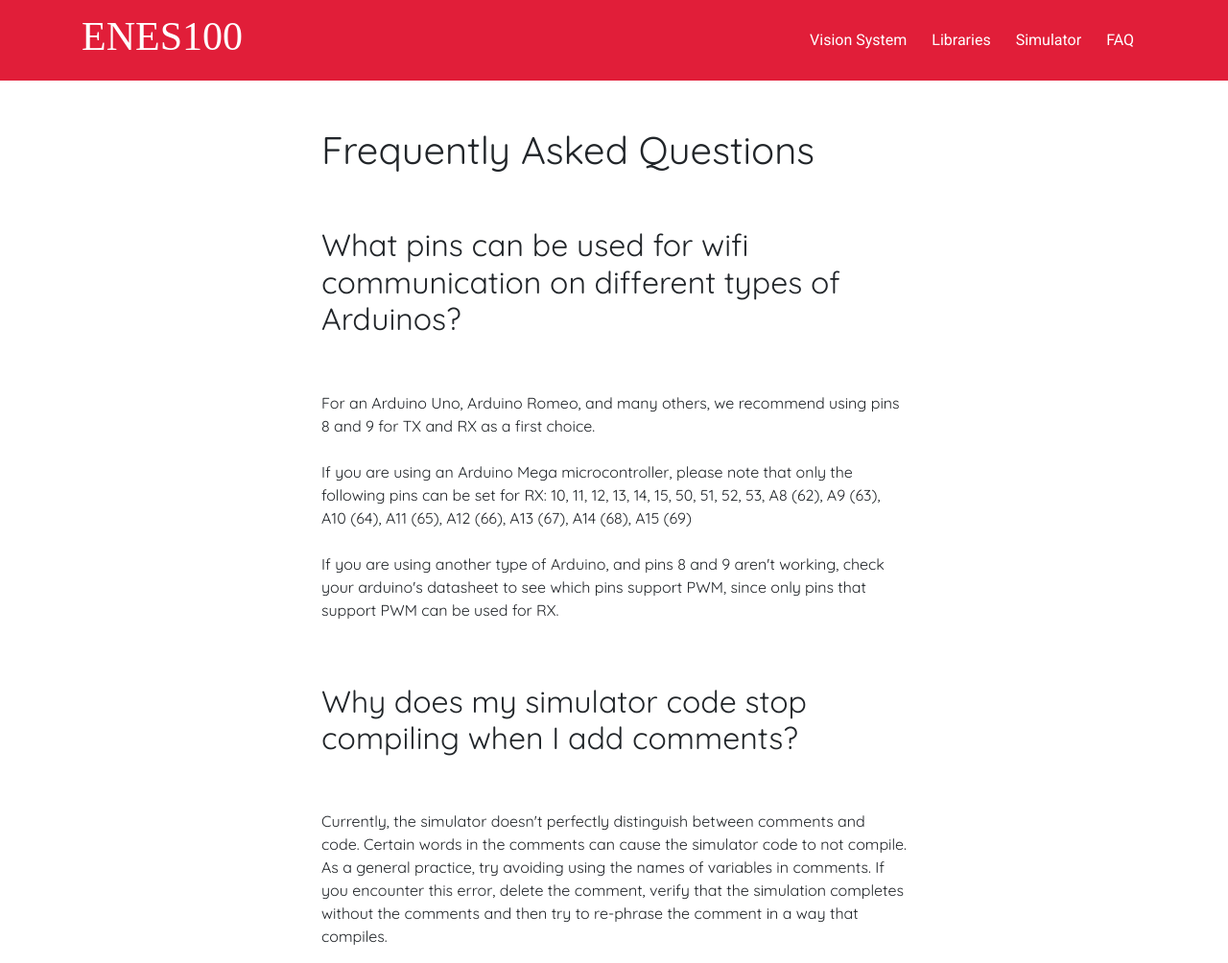
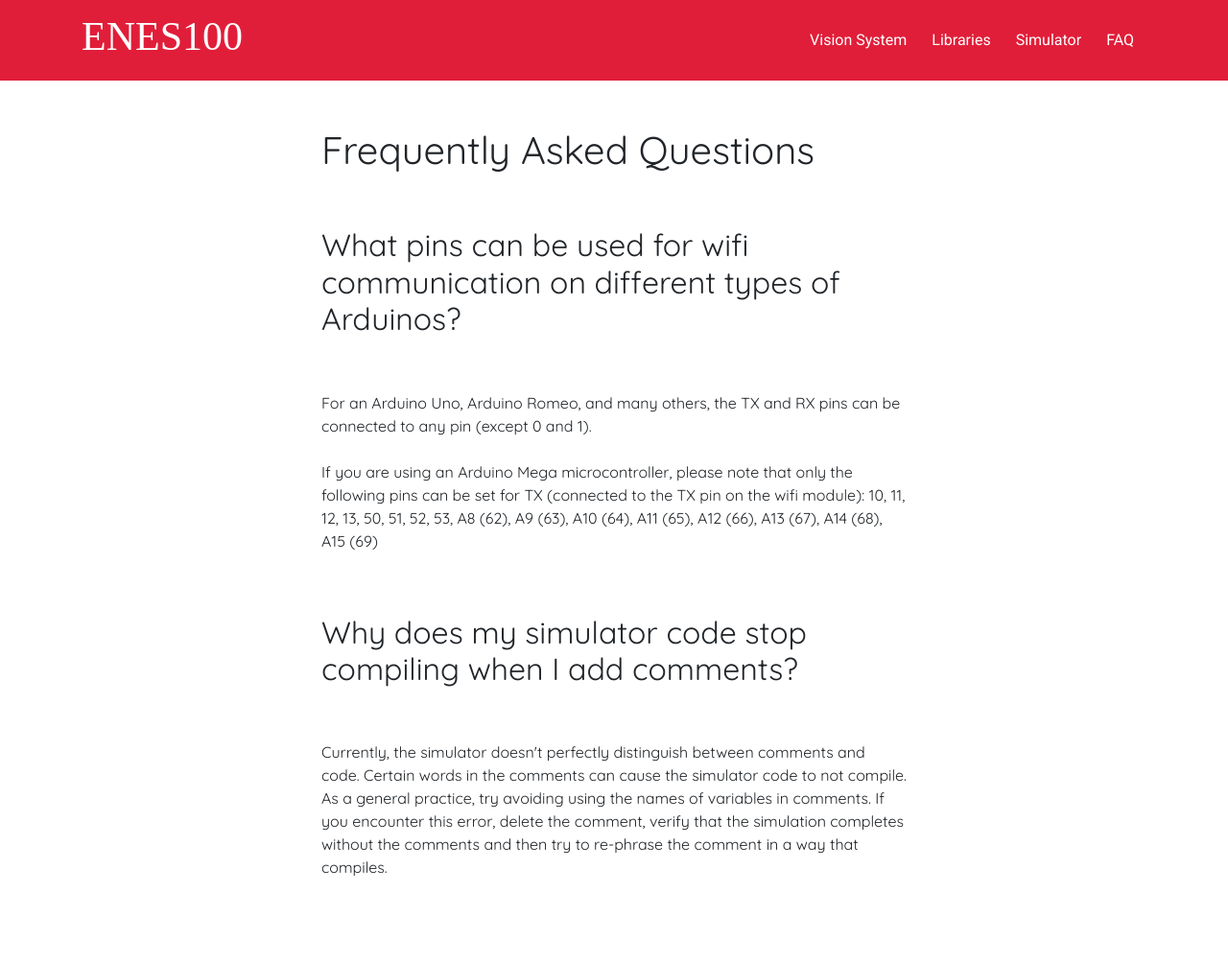
Before and after one commit to umdenes100/VisionSystemRemoteClient, a Jekyll site: the page built from pages/faq.html, in a window 1280 px wide. Shown: the whole page at 96% size. Built offline with Jekyll 4.4.1, drawn with Linux system fonts in a browser that asks for light colours; nearby versions of some CDN libraries; some web fonts are replaced; after the commit the page ends 932 px from its top, so only the background shows below that.

Commit message:
Update faq.html

```diff
--- a/pages/faq.html
+++ b/pages/faq.html
@@ -14,11 +14,9 @@ permalink: /faq
             <h2>What pins can be used for wifi communication on different types of Arduinos?</h2>
             <br><br>
             <p>
-                For an Arduino Uno, Arduino Romeo, and many others, we recommend using pins 8 and 9 for TX and RX as a first choice.
+                For an Arduino Uno, Arduino Romeo, and many others, the TX and RX pins can be connected to any pin (except 0 and 1).
                 <br><br>
-                If you are using an Arduino Mega microcontroller, please note that only the following pins can be set for RX: 10, 11, 12, 13, 14, 15, 50, 51, 52, 53, A8 (62), A9 (63), A10 (64), A11 (65), A12 (66), A13 (67), A14 (68), A15 (69)
-                <br><br>
-                If you are using another type of Arduino, and pins 8 and 9 aren't working, check your arduino's datasheet to see which pins support PWM, since only pins that support PWM can be used for RX.
+                If you are using an Arduino Mega microcontroller, please note that only the following pins can be set for TX (connected to the TX pin on the wifi module): 10, 11, 12, 13, 50, 51, 52, 53, A8 (62), A9 (63), A10 (64), A11 (65), A12 (66), A13 (67), A14 (68), A15 (69)
             </p>
             <br><br>
 	        <h2>Why does my simulator code stop compiling when I add comments?</h2>
```
